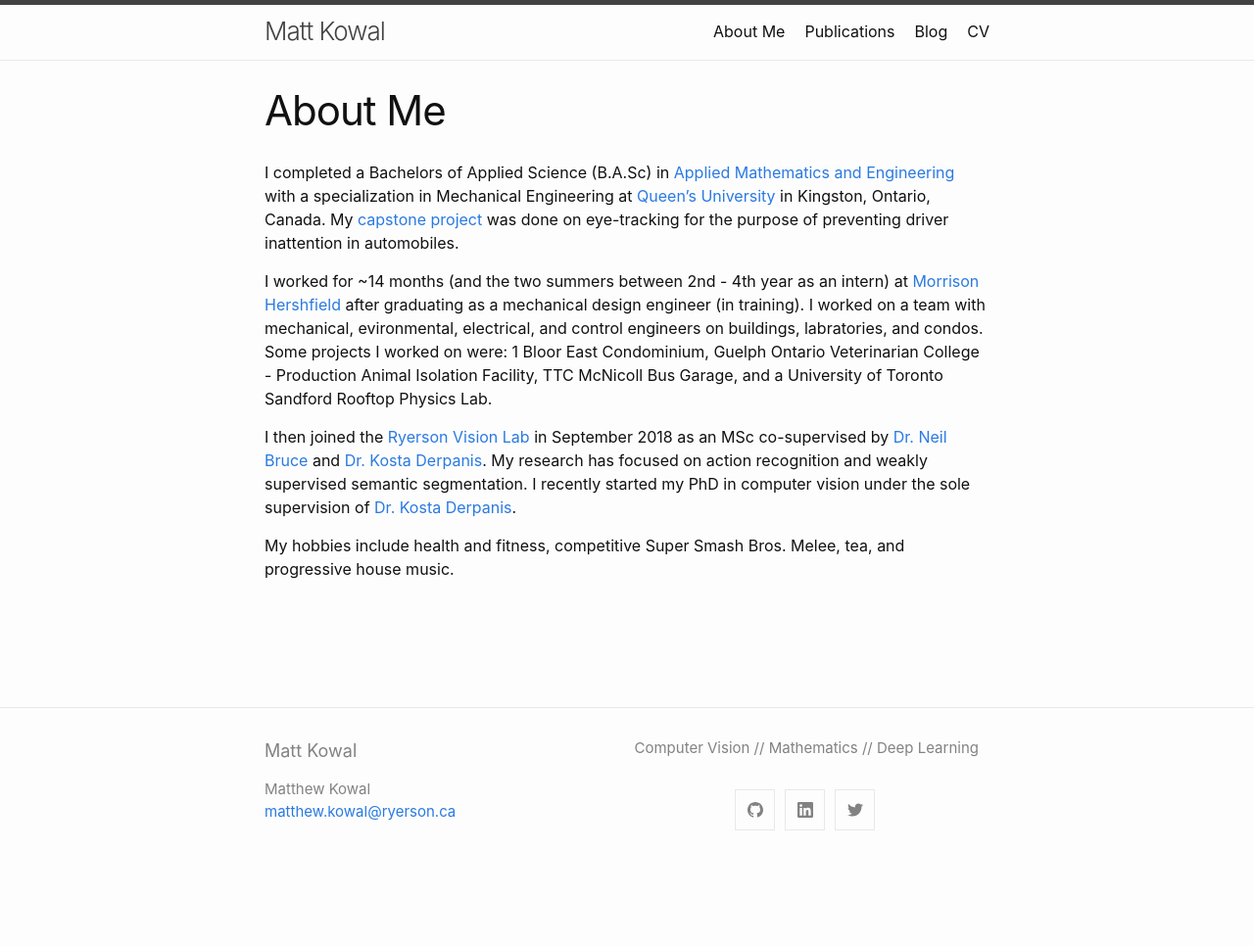
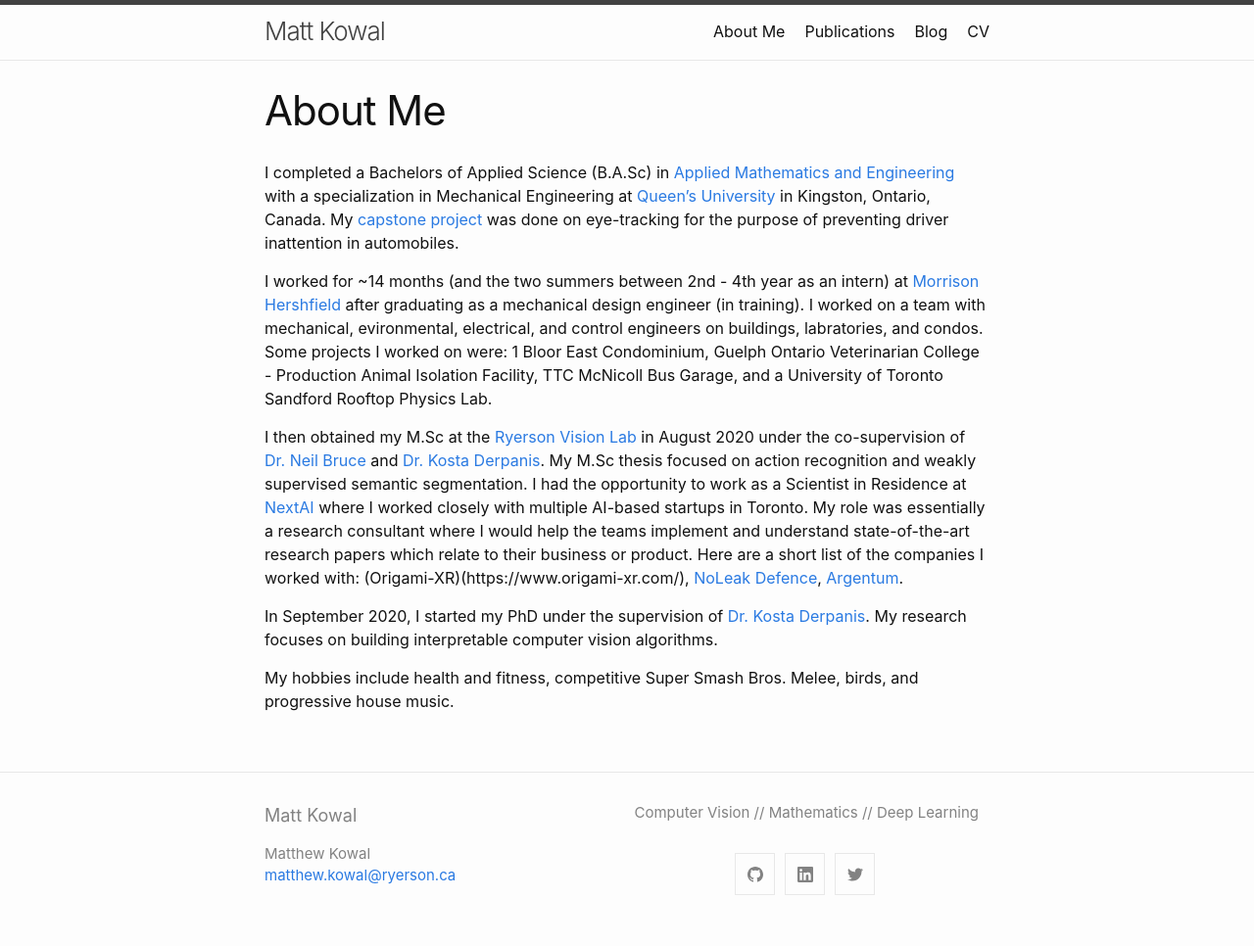
Before and after one commit to MKowal2/MKowal4.github.io, a Jekyll site: the page built from about.md, in a window 1280 px wide. Shown: the whole page at 98% size. Built offline with Jekyll 4.4.1, drawn with Linux system fonts in a browser that asks for light colours; before the commit the page ends 900 px from its top, so only the background shows below that.

Commit message:
Update about.md

```diff
--- a/about.md
+++ b/about.md
@@ -8,6 +8,9 @@ I completed a Bachelors of Applied Science (B.A.Sc) in [Applied Mathematics and
 
 I worked for ~14 months (and the two summers between 2nd - 4th year as an intern) at [Morrison Hershfield](www.morrisonhershfield.com) after graduating as a mechanical design engineer (in training). I worked on a team with mechanical, evironmental, electrical, and control engineers on buildings, labratories, and condos. Some projects I worked on were: 1 Bloor East Condominium, Guelph Ontario Veterinarian College - Production Animal Isolation Facility, TTC McNicoll Bus Garage, and a University of Toronto Sandford Rooftop Physics Lab.
 
-I then joined the [Ryerson Vision Lab](https://ryersonvisionlab.github.io/) in September 2018 as an MSc co-supervised by [Dr. Neil Bruce](https://cs.ryerson.ca/~bruce/) and [Dr. Kosta Derpanis](https://cs.ryerson.ca/~kosta/). My research has focused on action recognition and weakly supervised semantic segmentation. I recently started my PhD in computer vision under the sole supervision of [Dr. Kosta Derpanis](https://cs.ryerson.ca/~kosta/).
+I then obtained my M.Sc at the [Ryerson Vision Lab](https://ryersonvisionlab.github.io/) in August 2020 under the co-supervision of [Dr. Neil Bruce](https://cs.ryerson.ca/~bruce/) and [Dr. Kosta Derpanis](https://cs.ryerson.ca/~kosta/). My M.Sc thesis focused on action recognition and weakly supervised semantic segmentation. I had the opportunity to work as a Scientist in Residence at [NextAI](https://www.nextcanada.com/next-ai/) where I worked closely with multiple AI-based startups in Toronto. My role was essentially a research consultant where I would help the teams implement and understand state-of-the-art research papers which relate to their business or product. Here are a short list of the companies I worked with: (Origami-XR)(https://www.origami-xr.com/), [NoLeak Defence](https://www.noleak.io/), [Argentum](https://www.argentum.ai/).
 
-My hobbies include health and fitness, competitive Super Smash Bros. Melee, tea, and progressive house music.
+
+In September 2020, I started my PhD under the supervision of [Dr. Kosta Derpanis](https://cs.ryerson.ca/~kosta/). My research focuses on building interpretable computer vision algorithms.
+
+My hobbies include health and fitness, competitive Super Smash Bros. Melee, birds, and progressive house music.
```
